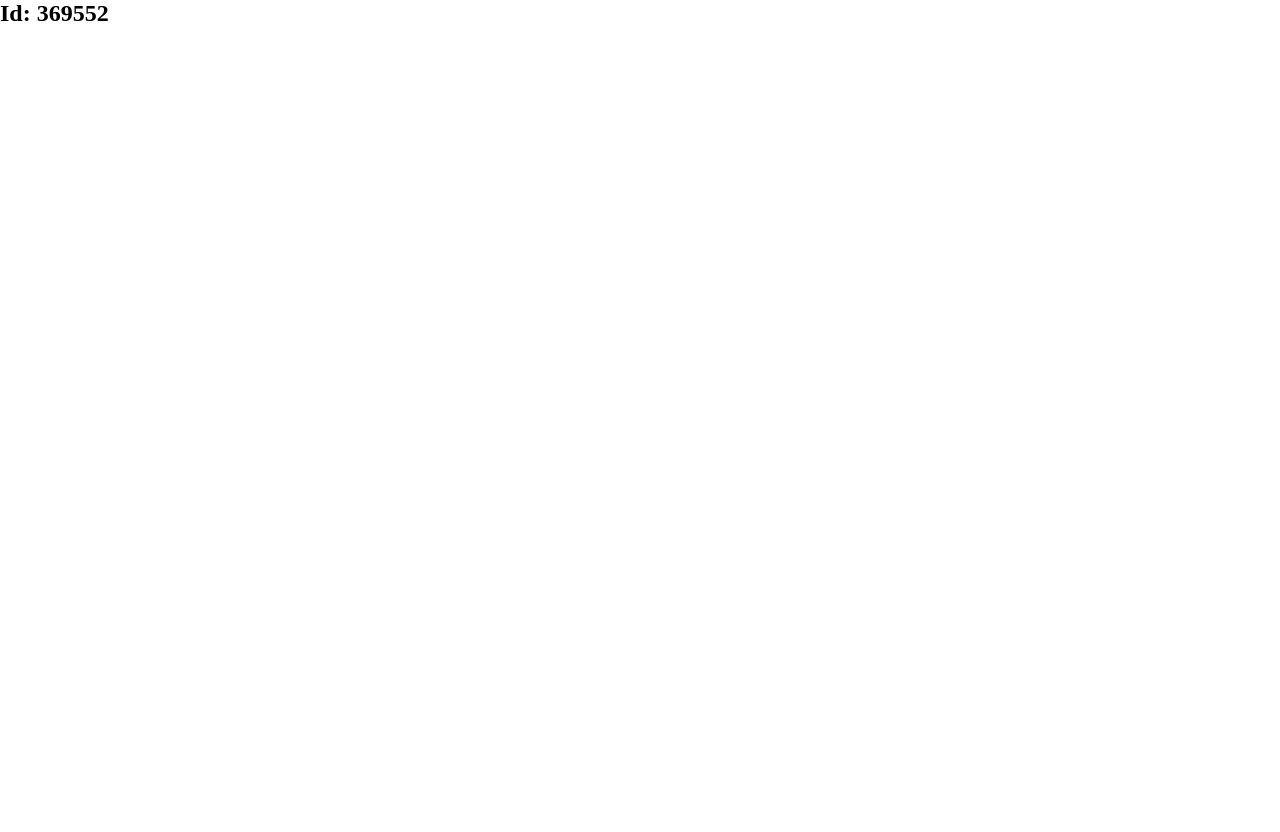
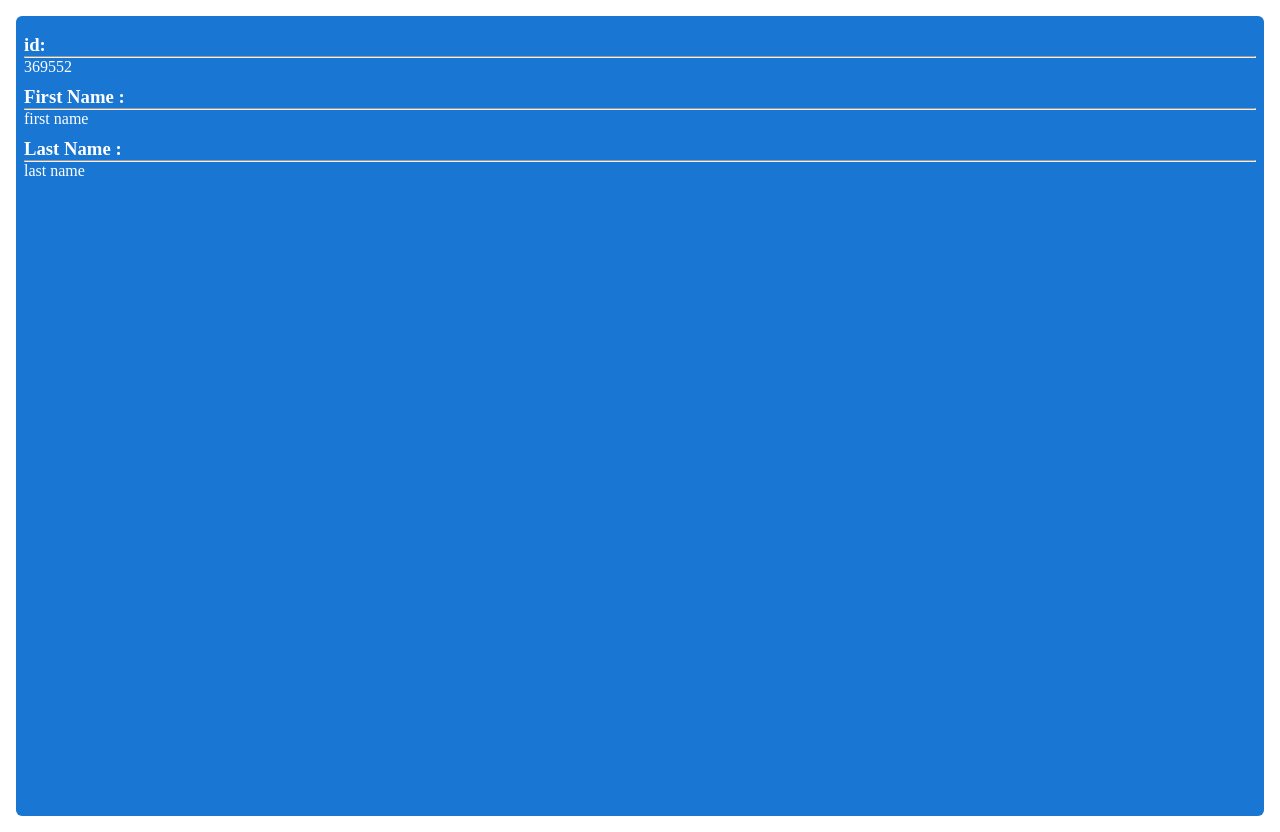
Before and after one commit to blckangl/ruspina-sc3, an Angular app: page /detail/369552 in a window 1280 px wide. Before the commit the page ends 800 px from the top, so only its background shows below. Built offline with nearby package versions, Linux system fonts and the light colour scheme.

Commit message:
students service

```diff
--- a/src/app/app.component.html
+++ b/src/app/app.component.html
@@ -1,2 +1,5 @@
 
-<router-outlet></router-outlet>
+<div class="container">
+  <router-outlet></router-outlet>
+
+</div>
--- a/src/app/app.component.scss
+++ b/src/app/app.component.scss
@@ -0,0 +1,4 @@
+.container{
+  margin:0;
+  padding: 16px;
+}
--- a/src/app/details-page/details-page.component.html
+++ b/src/app/details-page/details-page.component.html
@@ -1 +1,19 @@
-<h2>Id: {{id}}</h2>
+<section class="container">
+  <div class="element">
+    <h3>id:</h3>
+    <hr>
+    <p>{{id}}</p>
+  </div>
+  <div class="element">
+    <h3>First Name :</h3>
+    <hr>
+
+    <p>first name</p>
+  </div>
+  <div class="element">
+    <h3>Last Name :</h3>
+    <hr>
+
+    <p>last name</p>
+  </div>
+</section>
--- a/src/app/details-page/details-page.component.scss
+++ b/src/app/details-page/details-page.component.scss
@@ -0,0 +1,11 @@
+.container{
+  width: 100%;
+  height: 100vh;
+  color: white;
+  background-color: #1976d2;
+  border-radius: 6px;
+  padding: 8px;
+  .element{
+    margin: 10px 0px;
+  }
+}
--- a/src/app/students-page/students-page.component.ts
+++ b/src/app/students-page/students-page.component.ts
@@ -1,28 +1,34 @@
 import { Component, OnInit } from '@angular/core';
 import {IStudent} from "../shared/models/student.interface";
+import {StudentsService} from "../students.service";
 
 @Component({
   selector: 'app-students-page',
   templateUrl: './students-page.component.html',
   styleUrls: ['./students-page.component.scss']
 })
-export class StudentsPageComponent {
+export class StudentsPageComponent implements OnInit{
 
   studentList: Array<IStudent> = new Array<IStudent>();
   title = 'sc3';
 
 
-  constructor() {
-    this.studentList.push({firstName:'ali',lastName:'ali',id:'379852'})
-    this.studentList.push({firstName:'med',lastName:'ali',id:'369952'})
-    this.studentList.push({firstName:'salma',lastName:'salma',id:'369552'})
+  constructor(private studentsService:StudentsService) {
+
   }
 
   addStudent(student: IStudent) {
-    this.studentList.push(student);
+    this.studentsService.addStudent(student);
+    this.studentList = this.studentsService.studentList;
   }
 
   changeList(list:Array<IStudent>){
     this.studentList = list;
+    this.studentsService.setNewList(list);
+    this.studentList = this.studentsService.studentList;
+  }
+
+  ngOnInit(): void {
+    this.studentList = this.studentsService.studentList;
   }
 }
--- /dev/null
+++ b/src/app/students.service.ts
@@ -0,0 +1,23 @@
+import {Injectable} from '@angular/core';
+import {IStudent} from "./shared/models/student.interface";
+
+@Injectable({
+  providedIn: 'root'
+})
+export class StudentsService {
+  public studentList: Array<IStudent> = new Array<IStudent>();
+
+  constructor() {
+    this.studentList.push({firstName: 'ali', lastName: 'ali', id: '379852'})
+    this.studentList.push({firstName: 'med', lastName: 'ali', id: '369952'})
+    this.studentList.push({firstName: 'salma', lastName: 'salma', id: '369552'})
+  }
+
+  public addStudent(student: IStudent) {
+    this.studentList.push(student);
+  }
+
+  public setNewList(list: Array<IStudent>) {
+    this.studentList = list;
+  }
+}
```
Also changed, not shown: 1 other file (tests, documents, lock files or other folders).
